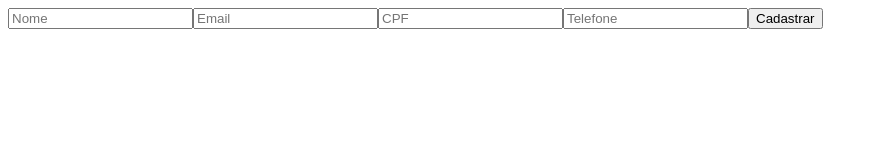
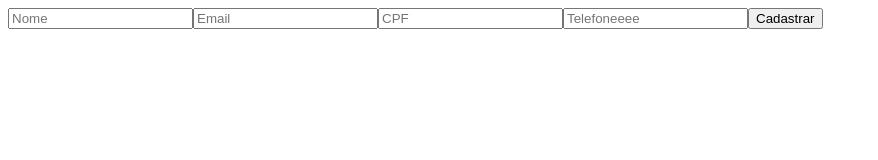
Before and after one commit to alexandermdc/careiro-frontend, a React (Vite) app: page /login in a window 1280 px wide. Shown: the top 160 px of the page, without its empty margins (0-878 px from the left). Built offline with nearby package versions, Linux system fonts and the light colour scheme.

Commit message:
ajustando

```diff
--- a/src/pages/login/login.tsx
+++ b/src/pages/login/login.tsx
@@ -18,7 +18,7 @@ export default function FormCliente() {
       <input value={nome} onChange={(e) => setNome(e.target.value)} placeholder="Nome" />
       <input value={email} onChange={(e) => setEmail(e.target.value)} placeholder="Email" />
       <input value={cpf} onChange={(e) => setCPF(e.target.value)} placeholder="CPF" />
-      <input value={telefone} onChange={(e) => setTelefone(e.target.value)} placeholder="Telefone" />
+      <input value={telefone} onChange={(e) => setTelefone(e.target.value)} placeholder="Telefoneeee" />
       <button type="submit">Cadastrar</button>
     </form>
   );
```
